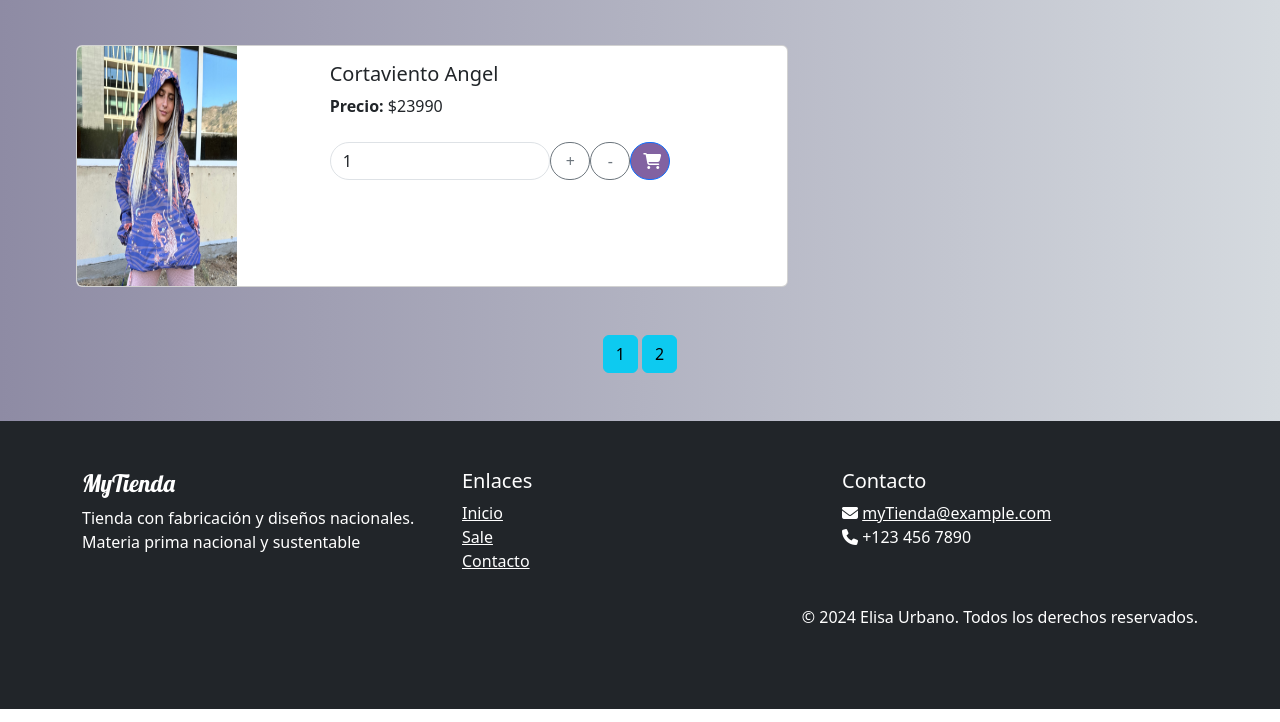
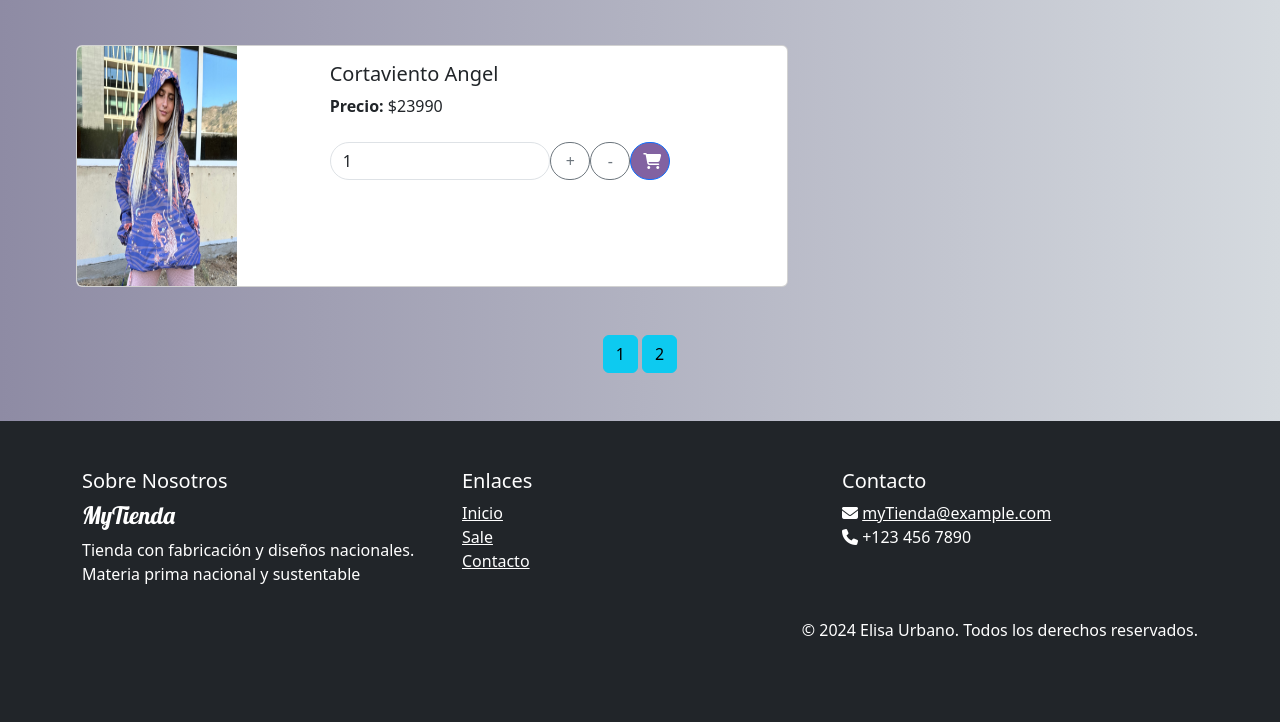
Before and after one commit to eurbano5090/Mytienda1, a plain HTML site: page index.html in a window 1280 px wide. Shown: the part 1445-2167 px from the top of the page. Drawn offline with nearby package versions, Linux system fonts and the light colour scheme.

Commit message:
correcciones 2

```diff
--- a/assets/sctyle.css
+++ b/assets/sctyle.css
@@ -7,6 +7,7 @@
     height: 15em;
     width: 10em;
 }
+
 
 body{
 background:linear-gradient(to left,rgba(213, 218, 223),rgb(142, 139, 164));
--- a/index.html
+++ b/index.html
@@ -130,7 +130,7 @@
       <div class="container">
           <div class="row">
               <div class="col-md-4">
-                  <h4>MyTienda</h4>
+                  <h5>Sobre Nosotros</h5><h4>MyTienda</h4>
                   <p>Tienda con fabricación y diseños nacionales.<br>
                     Materia prima nacional y sustentable</p>
               </div>
```
Also changed, not shown: assets/img/Diseno-08-.jpg (added), assets/img/Diseno-5.jpg (added), assets/img/Diseno-689.jpg (added).
